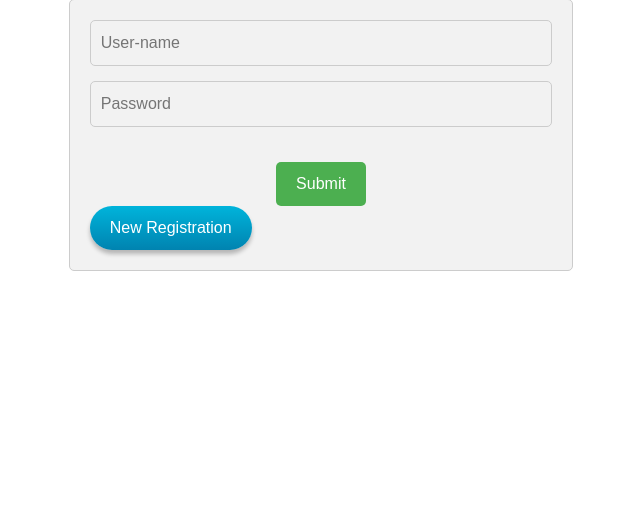
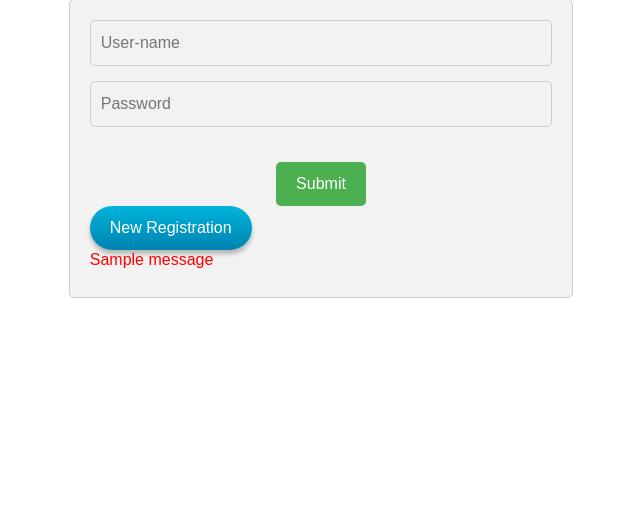
Before and after one commit to pr454d-p/trivandrum-bank, a Django app: page /login in a window 1280 px wide. Shown: the part 81-590 px from the top of the page, without its empty margins (319-959 px from the left). Run offline with Django 4.2, Linux system fonts and the light colour scheme; one stand-in notice (Sample message) is shown; some libraries are stand-ins or nearby versions.

Commit message:
login error message

```diff
--- a/template/login.html
+++ b/template/login.html
@@ -7,5 +7,8 @@
         <input type="password" name="password" placeholder="Password" required="required">
         <input type="submit" class="btn" value="Submit">
         <a href="/register" class="new-register">New Registration</a>
+        {% for msg in messages %}
+	    <h6 style="color: red;">{{msg}}</h6>
+		{% endfor %}
     </form>
 {% endblock %}
```
